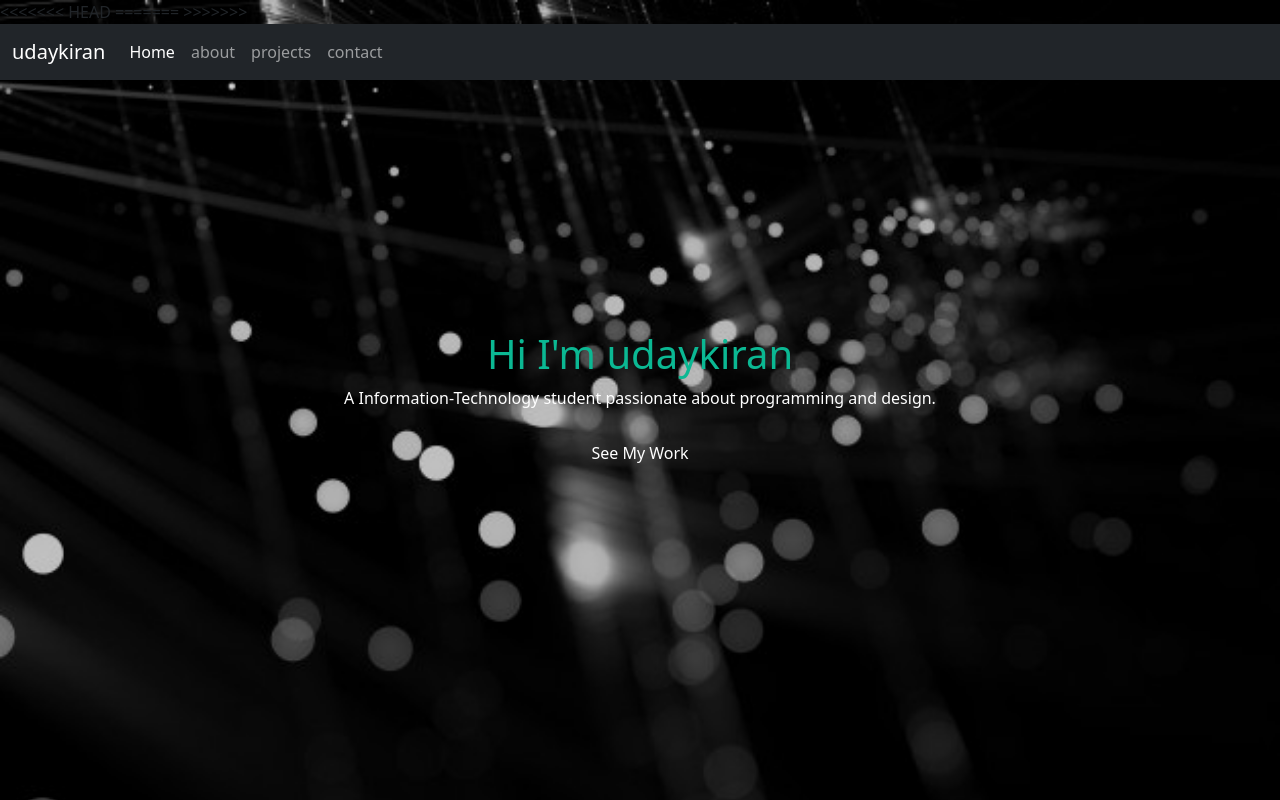
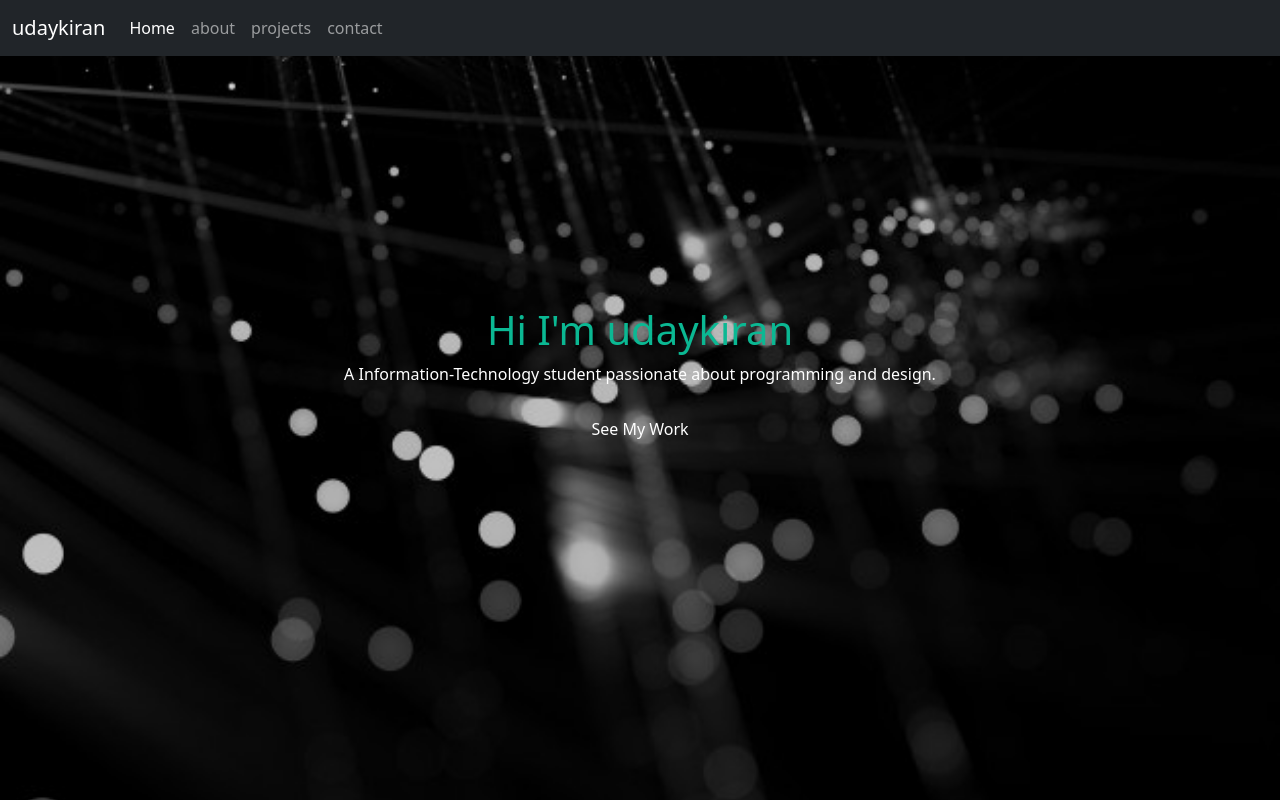
Before and after one commit to udaykiran1421/portfoliowebsite, a Django app: page / in a window 1280 px wide. Run offline with Django 3.2, Linux system fonts and the light colour scheme.

Commit message:
Update home.html

```diff
--- a/templates/home.html
+++ b/templates/home.html
@@ -20,11 +20,8 @@
       }
     </style>
   </head>
-<<<<<<< HEAD
   <body style="background-image: url('/static/images/home.jpg');background-repeat: no-repeat;background-size: cover;">
-=======
   <body style="background-image: url('/static/images/home.jpg');background-repeat: no-repeat;background-size: cover">
->>>>>>>
     <nav class="navbar navbar-expand-lg navbar-dark bg-dark">
         <div class="container-fluid">
           <a class="navbar-brand" href="/">udaykiran</a>
```
